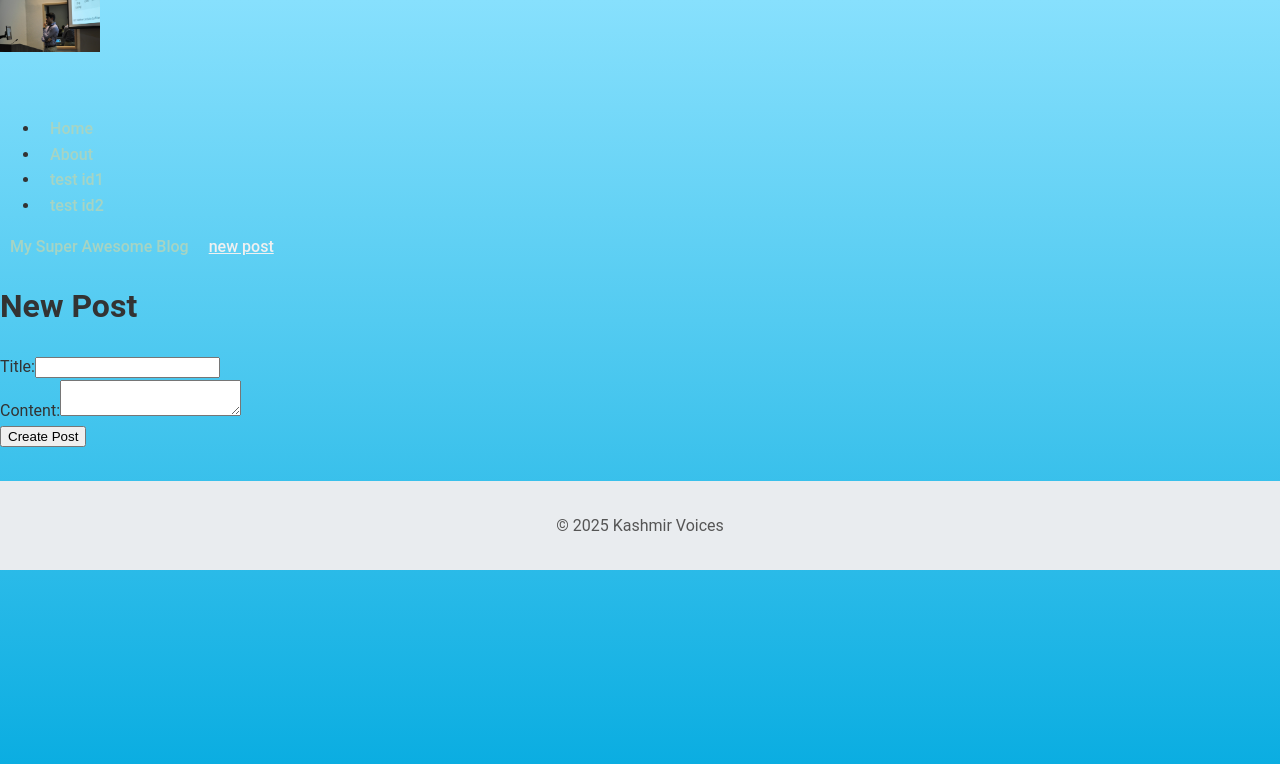
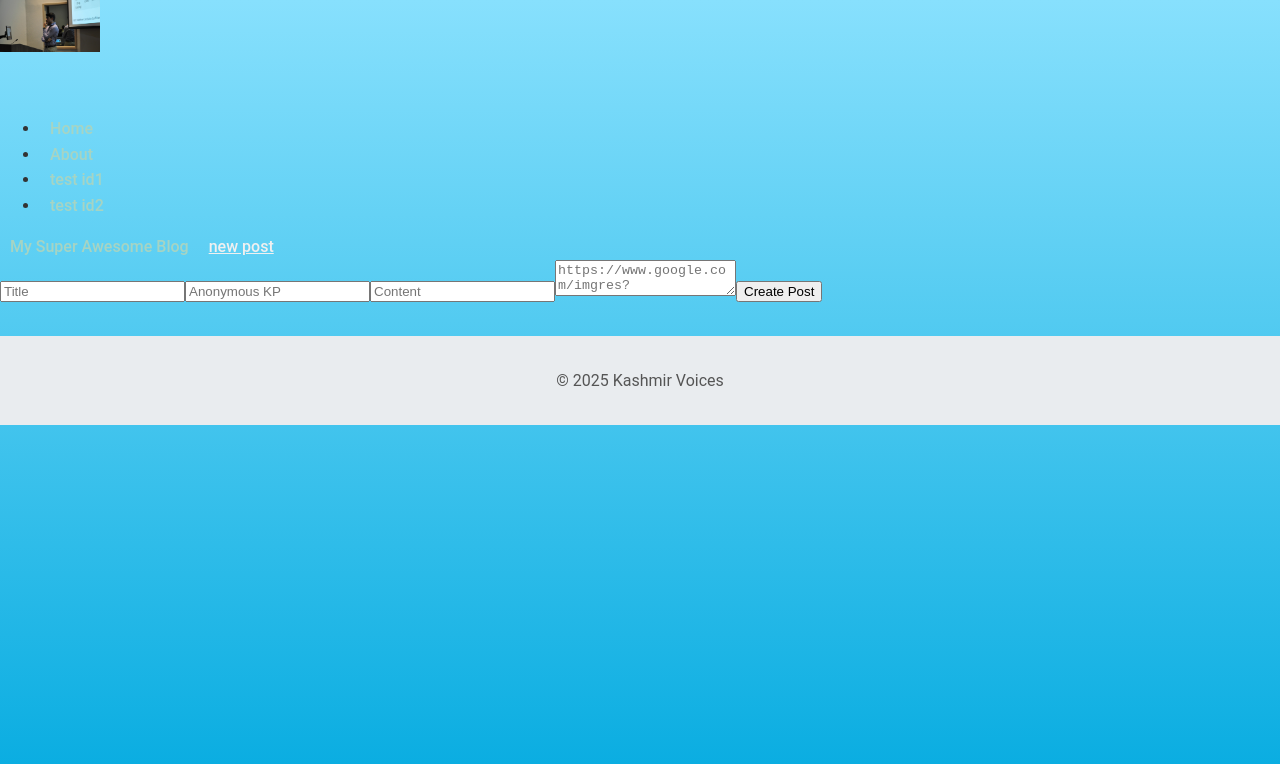
Before and after one commit to arjun-bhatt/whoiskp.me, a React (Vite) app: page /posts/new in a window 1280 px wide. Shown: the top 764 px of the page. Built offline with nearby package versions, Linux system fonts and the light colour scheme.

Commit message:
wiring works except for adding comments

```diff
--- a/src/components/newPost.jsx
+++ b/src/components/newPost.jsx
@@ -1,22 +1,78 @@
-import React from 'react';
+import React, { useState } from 'react';
+import useStore from '../store';
+import { useNavigate } from 'react-router';
 
-function NewPost(props) {
+const newPost = () => {
+  const [title, setTitle] = useState('');
+  const [content, setContent] = useState('');
+  const [author, setAuthor] = useState('');
+  const [coverURL, setCoverURL ] = useState('');
+
+  // eslint-disable-next-line max-len
+  const defaultURL = 'https://www.google.com/imgres?q=kashmiri%20pandit&imgurl=https%3A%2F%2Fwww.aljazeera.com%2Fwp-content%2Fuploads%2F2019%2F08%2F7320aaa4a2be4c1a8c798b3315b49b1b_18.jpeg%3Fresize%3D1200%252C675&imgrefurl=https%3A%2F%2Fwww.aljazeera.com%2Fopinions%2F2019%2F8%2F10%2Fkashmiri-pandits-must-reimagine-the-idea-of-return-to-kashmir&docid=Rxgks0Xf6hfNYM&tbnid=c7wIKQx2EE9mrM&vet=12ahUKEwjqi-rhubOPAxXdk2oFHW7mLDoQM3oECBMQAA..i&w=1200&h=675&hcb=2&ved=2ahUKEwjqi-rhubOPAxXdk2oFHW7mLDoQM3oECBMQAA';
+  const defaultAuthor = 'Anonymous KP';
+
+  const addPost = useStore(state => state.postSlice.addPost);
+
+  const navigate = useNavigate();
+
+  const getDate = () => {
+    return new Date();
+  };
+
+  const newPostParts = () => {
     return (
-        <div>
-            <h1>New Post</h1>
-            <form>
-                <div>
-                    <label>Title:</label>
-                    <input type="text" name="title" />
-                </div>
-                <div>
-                    <label>Content:</label>
-                    <textarea name="content"></textarea>
-                </div>
-                <button type="submit">Create Post</button>
-            </form>
-        </div>
+      {
+        title: title,
+        content: content,
+        author: author ? author : defaultAuthor,
+        coverURL: coverURL ? coverURL : defaultURL,
+        date: getDate(),
+        comments: [],
+
+      }
     );
-}
+  };
 
-export default NewPost;
+  const handleSubmit = async (e) => {
+    e.preventDefault();
+    console.log('submit hit, addPost =', addPost);
+    await addPost(newPostParts());
+    navigate('/');
+    // setTitle('');
+    // setContent('');
+    // Optionally redirect or show a success message
+  };
+
+  return (
+    <form onSubmit={handleSubmit}>
+      <input
+        type="text"
+        placeholder="Title"
+        value={title}
+        onChange={e => setTitle(e.target.value)}
+        required
+      />
+      <input
+        type="text"
+        placeholder={defaultAuthor}
+        value={author}
+        onChange={e => setAuthor(e.target.value)}
+      />
+      <input
+        placeholder="Content"
+        value={content}
+        onChange={e => setContent(e.target.value)}
+        required
+      />
+      <textarea
+        placeholder={defaultURL}
+        value={coverURL}
+        onChange={e => setCoverURL(e.target.value)}
+      />
+      <button type="submit">Create Post</button>
+    </form>
+  );
+};
+
+export default newPost;
--- a/src/components/post.jsx
+++ b/src/components/post.jsx
@@ -1,25 +1,81 @@
 import useStore from '../store';
-import { useParams } from 'react-router';
+import { useNavigate, useParams } from 'react-router';
 import React from 'react';
+import { useState } from 'react';
 
 function Post(props) {
     const { postID } = useParams();
-    const post = useStore(({ postSlice }) => postSlice.all.find(p => p.id === postID));
-    const isEditing = useStore({isEditing});
+    const post = useStore(({ postSlice }) => postSlice.all.find(p => p._id === postID));
+    const deletePost = useStore(state => state.postSlice.deletePost);
+    const updatePost = useStore(state => state.postSlice.updatePost);
+
+    const [title, setTitle] = useState(post.title);
+    const [content, setContent] = useState(post.content);
+    const [coverURL, setCoverURL] = useState(post.coverURL);
+    const [comments, setComments] = useState(post.comments);
+    const [commentDraft, setCommentDraft] = useState('my comment here');
+    const [isEditing, startEditing] = useState(false);
+    const [author, setAuthor] = useState(post.author);
+
+    const navigate = useNavigate();
+
+    const onDeleteClick = async () => {
+      await deletePost(postID);
+      navigate('/');
+    };
+
+    const renderButtons = () => {
+      return(
+        <div>
+          <button onClick={onDeleteClick}>Delete Post</button>
+          <button onClick={() => {
+            if (isEditing) {
+              updatePost({
+                title: title,
+                content: content,
+                id: postID});
+            }
+            startEditing(!isEditing);}}>
+              {isEditing ? 'Save Post' : 'Edit Post'}</button>
+        </div>
+      );
+    };
+
+    const renderComments = () => {
+      return (
+        comments.map( comment => {
+          return (
+            <div key={comment}>
+              {comment}
+            </div>
+          );}
+        )
+      );
+    };
+
+    const handleCommentSubmission = async () => {
+      console.log('submitting comment, we got comments', comments, 'commentDraft', commentDraft, 'and our new list', comments.concat(commentDraft));
+      updatePost({id: postID, comments: comments.concat(commentDraft)});
+      setComments(comments.concat(commentDraft));
+    };
 
     if (!post) {
       return (<div>Post not found</div>);
     }
 
     if (isEditing) {
+      // so we can edit title, author, coverURL, and content
       return (
         <div>
-          <input>
-          title boo
-          </input>
-          <textarea>
-            boo
-          </textarea>
+          {renderButtons()}
+          <input value={title}
+          onChange={e => setTitle(e.target.value)}/>
+          <input value={author}
+          onChange={(e => setAuthor(e.target.value))}/>
+          <input value={coverURL}
+          onChange={e => setCoverURL(e.target.value)}/>
+          <textarea value={content}
+          onChange={e => setContent(e.target.value)}/>
         </div>
       );
     }
@@ -27,8 +83,14 @@ function Post(props) {
     else {
   return (
       <div>
-        <h1>{post.title}</h1>
-        <p>{post.content}</p>
+        {renderButtons()}
+        <h1>{title}</h1>
+        <img src={coverURL} />
+        <p>{content}</p>
+        {renderComments()}
+
+        <input value={commentDraft} onChange={e => setCommentDraft(e.target.value)}/>
+        <button onClick={handleCommentSubmission}> save comment</button>
       </div>
     );
     }
--- a/src/components/posts.jsx
+++ b/src/components/posts.jsx
@@ -1,3 +1,4 @@
+import { NavLink } from 'react-router';
 import useStore from '../store';
 import React, {useEffect} from 'react';
 
@@ -11,7 +12,15 @@ function Posts(props) {
 	}, []);
 
     const renderPosts = () => {
-        return allPosts.map( post => { return <div key={post.id}>{post.title}</div>;});
+        return allPosts.map( post => {
+             return (
+
+                <div key={post.id}>
+                    <NavLink to={`posts/${post._id}`}>
+                    <div>{post.title}</div>
+                    </NavLink>
+                </div>
+            );});
     };
 
 	return (
--- a/src/index.jsx
+++ b/src/index.jsx
@@ -92,26 +92,26 @@ export async function getPostListJSX() {
     ));
 }
 
-// Returns JSX for a single post (or not found message)
-export async function getSinglePostJSX(postId) {
-    const posts = await fetchPosts();
-    const post = posts.find(p => p.id === postId);
+// // Returns JSX for a single post (or not found message)
+// export async function getSinglePostJSX(postId) {
+//     const posts = await fetchPosts();
+//     const post = posts.find(p => p.id === postId);
 
-    if (!post) {
-        return <p>Post not found.</p>;
-    }
+//     if (!post) {
+//         return <p>Post not found.</p>;
+//     }
 
-    return (
-        <>
-            <a className="back-button" href="index.html">&larr; Back to Home</a>
-            <article>
-                <h2>{post.title}</h2>
-                <p><strong>{post.author}</strong> — {post.date}</p>
-                <div dangerouslySetInnerHTML={{ __html: post.content }} />
-            </article>
-        </>
-    );
-}
+//     return (
+//         <>
+//             <a className="back-button" href="index.html">&larr; Back to Home</a>
+//             <article>
+//                 <h2>{post.title}</h2>
+//                 <p><strong>{post.author}</strong> — {post.date}</p>
+//                 <div dangerouslySetInnerHTML={{ __html: post.content }} />
+//             </article>
+//         </>
+//     );
+// }
 
 const header = () => {return(
 <header>
@@ -131,6 +131,5 @@ const htmlBoilerPlate = () => {
   return (header(), footer());
 };
 
-
 const root = createRoot(document.getElementById('main'));
 root.render(<App />);
--- a/src/store/postSlice.js
+++ b/src/store/postSlice.js
@@ -4,14 +4,13 @@ import axios from 'axios';
 
 export default function createPostSlice(set, get) {
   return {
-    isEditing: false,
-    edit: () => set(({postSlice: draftState}) => {draftState.isEditing = !draftState.isEditing;}),
     all: [],
+    current: {},
 
-    current: {},
-    fetchPost: async (id) => {
-      const response = await axios.get(`${ROOT_URL}/posts/${id}`);
+    fetchPost: async (ID) => {
+      const response = await axios.get(`${ROOT_URL}/posts/${ID}`);
       console.log(response);
+      set(({postSlice: draftState}) => {draftState.current = draftState.postSlice.all.findIndex(p => p.id === ID);});
     // GET
     // takes the ID of the post to fetch from router params
     },
@@ -54,6 +53,11 @@ export default function createPostSlice(set, get) {
       // const posts = await response.json();
       set((draftState) => { draftState.postSlice.all = response.data; }, false, 'postSlice/fetchAllPosts');
     },
-    addPost: (newPost) => set((draftState) => { draftState.postSlice.all.push(newPost); }, false, 'postSlice/addPost'),
+    addPost: async (newPost) => {
+      console.log('addPost method called in slice!!');
+      const response = await axios.post(`${ROOT_URL}/posts`, newPost);
+      console.log('in addPost method, passed', newPost, 'response =', response);
+      set((draftState) => { draftState.postSlice.all.push(newPost); },false, 'postSlice/addPost');
+    }
   };
-}
+  }
```
